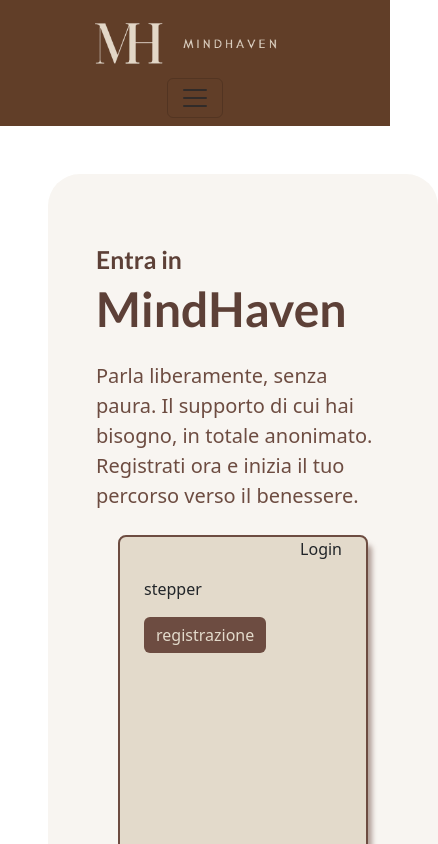
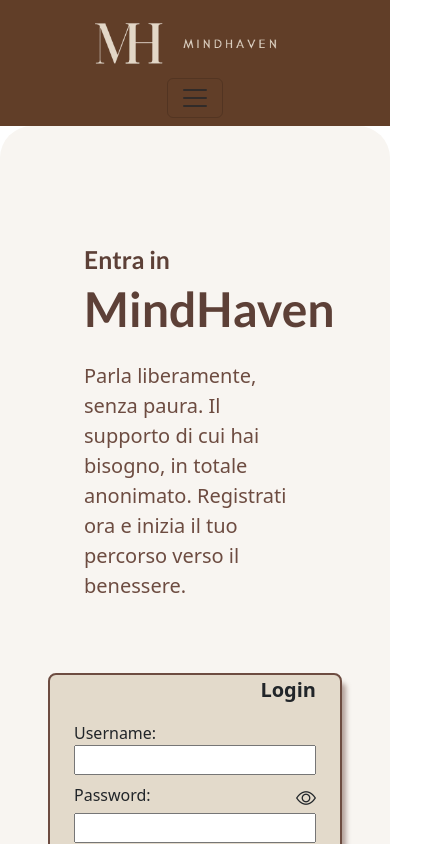
Before and after one commit to notdav04/mindhaven-fe, a React (Vite) app: page / in a window 390 px wide. Both pictures are taken after a click on the button "login". Shown: the top 844 px of the page, 438 px wide, since content can reach past the window. Built offline with nearby package versions, Linux system fonts and the light colour scheme.

Commit message:
logincard ok anche mobile

```diff
--- a/src/components/Footer.jsx
+++ b/src/components/Footer.jsx
@@ -3,7 +3,7 @@ import { Container, Row, Col } from "react-bootstrap";
 const Footer = () => {
   return (
     <>
-      <Container fluid className="darkbg " style={{ minHeight: "300px" }}>
+      <Container fluid className="darkbg mt-4" style={{ minHeight: "300px" }}>
         <Row className="p-5">
           <Col xs={12} md={6} className="d-flex justify-content-center ">
             <div>
--- a/src/components/loginpage/LandingSection.jsx
+++ b/src/components/loginpage/LandingSection.jsx
@@ -22,9 +22,9 @@ const LandingSection = () => {
 
   return (
     <>
-      <Container className="m-5 p-5 postbg postBorderBottom rounded-5 ">
+      <Container className="m-md-5  p-5 postbg postBorderBottom rounded-5 ">
         <Row>
-          <Col md={4} className="my-auto">
+          <Col md={6} className="my-auto p-5 ">
             <h1 className="mb-4 fw-bold heading-color customFont">
               <p>
                 <span className="fs-2">Entra in</span> MindHaven
@@ -36,12 +36,12 @@ const LandingSection = () => {
               benessere.
             </p>
           </Col>
-          <Col xs={12} md={6} className="offset-md-2">
+          <Col xs={12} md={6} className="">
             <Container
               className="fullBoxBorder lightbg rounded-3  "
               style={{
                 minHeight: "350px",
-                maxWidth: "250px",
+                maxWidth: "300px",
                 boxShadow: "7px 7px 5px -3px rgba(109,76,65,0.5)",
                 transition: "transform 1s ease-in-out",
                 transform: rotate ? "rotateY(0deg)" : "rotateY(180deg)"
--- a/src/components/loginpage/LoginCard.jsx
+++ b/src/components/loginpage/LoginCard.jsx
@@ -1,19 +1,59 @@
-import { Container, Row, Button } from "react-bootstrap";
+import { useState } from "react";
+import { Container, Row, Button, Col } from "react-bootstrap";
 
 const LoginCard = ({ onClick }) => {
+  const [password, setPassword] = useState(false);
+
+  const showPassword = () => {
+    if (password === true) {
+      setPassword(false);
+    } else if (password === false) {
+      setPassword(true);
+    }
+  };
   return (
     <Container>
       <Row>
-        <p className="text-end">Login</p>
+        <p className="text-end fw-bold fs-5">Login</p>
       </Row>
 
-      <Row>
-        <p>stepper</p>
+      <Row className="mb-2">
+        <Col xs={12}>
+          <p className="m-0">Username:</p>
+        </Col>
+        <Col xs={12}>
+          <input className="w-100" type="text" />
+        </Col>
+      </Row>
+      <Row className="mb-2">
+        <Col xs={8}>
+          <p className="m-0">Password:</p>
+        </Col>
+        <Col xs={4} className="text-end">
+          {password ? (
+            <i class="bi bi-eye-slash fs-5" onClick={showPassword}></i>
+          ) : (
+            <i class="bi bi-eye fs-5" onClick={showPassword}></i>
+          )}
+        </Col>
+        <Col xs={12}>
+          <input className="w-100" type={password ? "text" : "password"} />
+        </Col>
+      </Row>
+      <Row className="mt-4">
+        <Button className="postButton w-100 border-0">Login</Button>
       </Row>
 
-      <Button onClick={onClick} className="postButton border-0">
-        registrazione
-      </Button>
+      <p className="position-absolute bottom-0 text-center fs-7 ">
+        Non hai un account?{" "}
+        <span
+          className="barkText"
+          onClick={onClick}
+          style={{ cursor: "pointer", textDecoration: "underline" }}
+        >
+          Registrati qui
+        </span>
+      </p>
     </Container>
   );
 };
```
